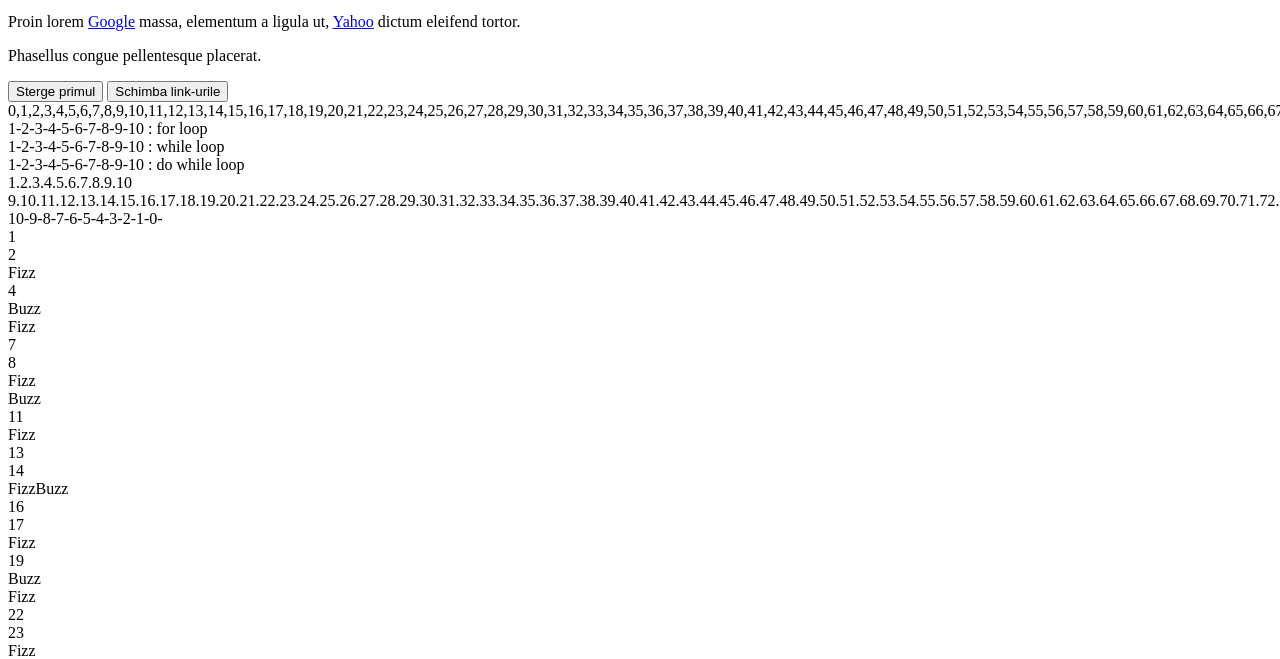
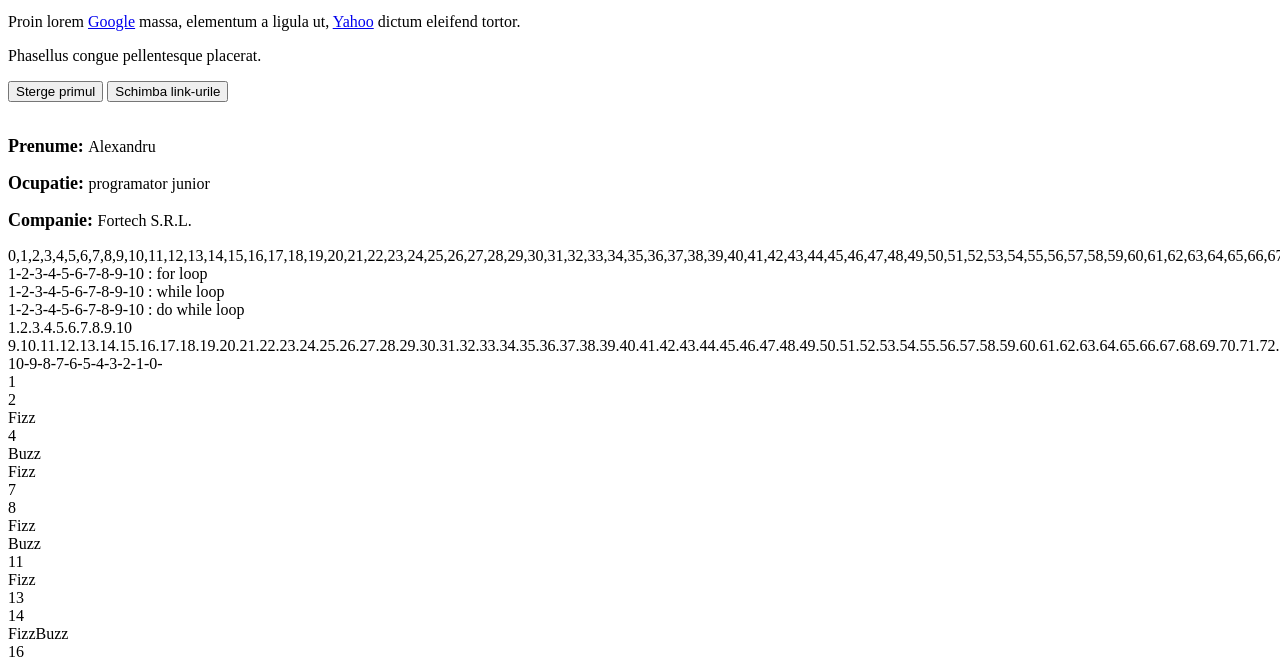
Before and after one commit to sszolosi/newJS, a plain HTML site: page index.html in a window 1280 px wide. Shown: the part 143-802 px from the top of the page. Drawn offline with Linux system fonts and the light colour scheme.

Commit message:
027 Obiect Json

```diff
--- a/index.html
+++ b/index.html
@@ -30,9 +30,13 @@
     <span>
      <button type="button" onclick="removeElement()">Sterge primul</button>
      <button type="button" onclick="replaceLinks()">Schimba link-urile</button>
-    </span>
+   </span>
+
   </div>
-
+  <br/>
+  <div id="prenume"></div>
+  <div id="ocupatie"></div>
+  <div id="companie"></div>
   <script src="js/program.js"></script>
 </body>
 
--- a/js/program.js
+++ b/js/program.js
@@ -380,7 +380,7 @@ a.forEach(function(item, index, array) {
 let str = '12341234 56781234 91231234 45672222 12341234 56781234 91231234 45672222';
 
 
-let newArray = str.replace( /\n/g, " " ).split( " " );
+let newArray = str.replace(/\n/g, " ").split(" ");
 console.log(newArray);
 console.log(typeof newArray);
 document.write(newArray + "<br/><br/>");
@@ -405,21 +405,33 @@ function replaceLinks() {
 
 //--------------------------------026-------------------------------------
 
-myArr = [1,2,7,5,10,20,15,6,4,3,0];
+myArr = [1, 2, 7, 5, 10, 20, 15, 6, 4, 3, 0];
 
 myArr.sort();
-document.write(myArr +"  - NU E OK!!!!"+ "<br/><br/>");
+document.write(myArr + "  - NU E OK!!!!" + "<br/><br/>");
 
-myArr = [1,2,7,5,10,20,15,6,4,3,0];
+myArr = [1, 2, 7, 5, 10, 20, 15, 6, 4, 3, 0];
 myArr.sort(
-  function(a,b){
-    return a-b;
-});
-document.write("Ordine crescatoare: "+myArr + "<br/><br/>");
+  function(a, b) {
+    return a - b;
+  });
+document.write("Ordine crescatoare: " + myArr + "<br/><br/>");
 
-myArr = [1,2,7,5,10,20,15,6,4,3,0];
+myArr = [1, 2, 7, 5, 10, 20, 15, 6, 4, 3, 0];
 myArr.sort(
-  function(a,b){
-    return b-a;
-});
-document.write("Ordine descrescatoare: "+myArr + "<br/><br/>");
+  function(a, b) {
+    return b - a;
+  });
+document.write("Ordine descrescatoare: " + myArr + "<br/><br/>");
+
+//--------------------------------027-------------------------------------
+
+let myObj = {
+  "preNume": "Alexandru",
+  "ocupatie": "programator junior",
+  "companie": "Fortech S.R.L."
+};
+
+document.getElementById("prenume").innerHTML = `<strong style="font-size:18px";><p>Prenume: </strong> ${myObj.preNume}</p>`;
+document.getElementById("ocupatie").innerHTML = `<strong style="font-size:18px";><p>Ocupatie: </strong>${myObj.ocupatie}</p>`;
+document.getElementById("companie").innerHTML = `<strong style="font-size:18px";><p>Companie: </strong>${myObj.companie}</p>`;
```
